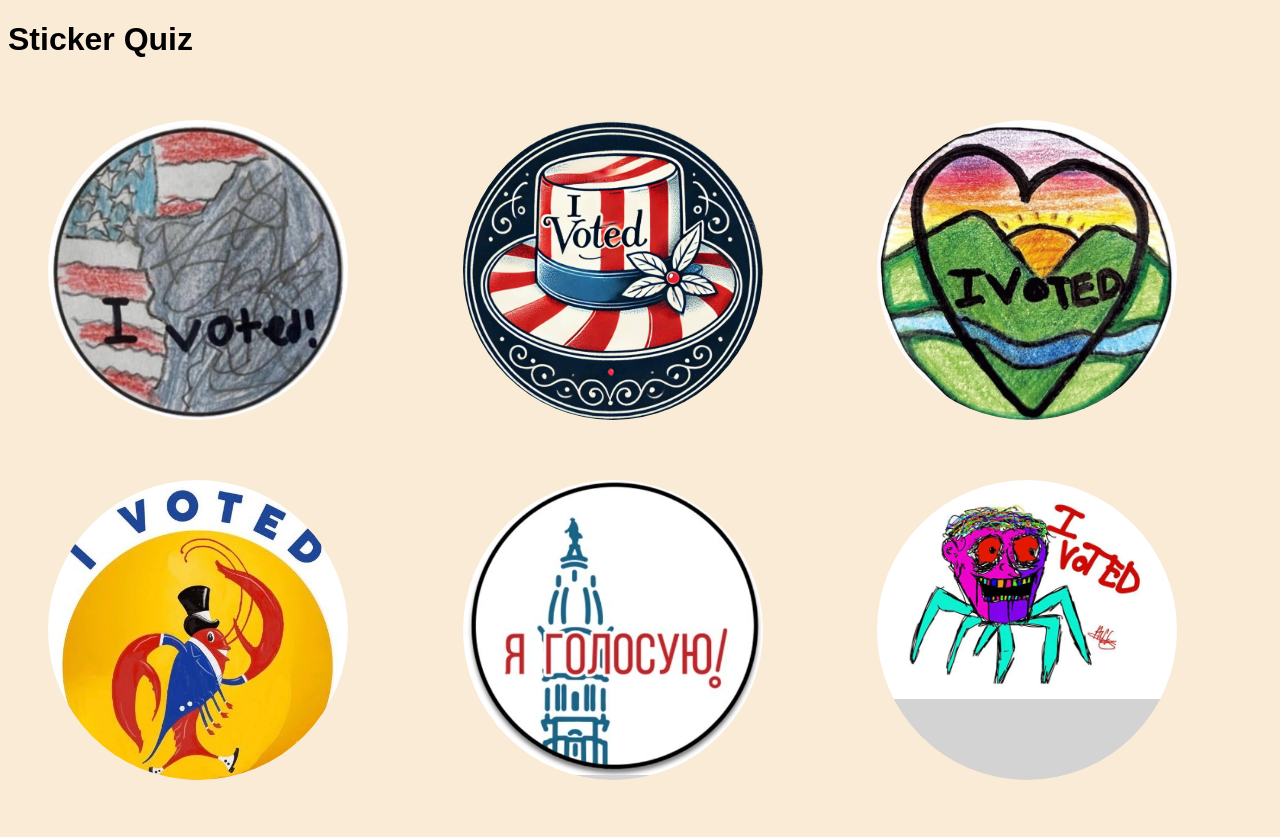
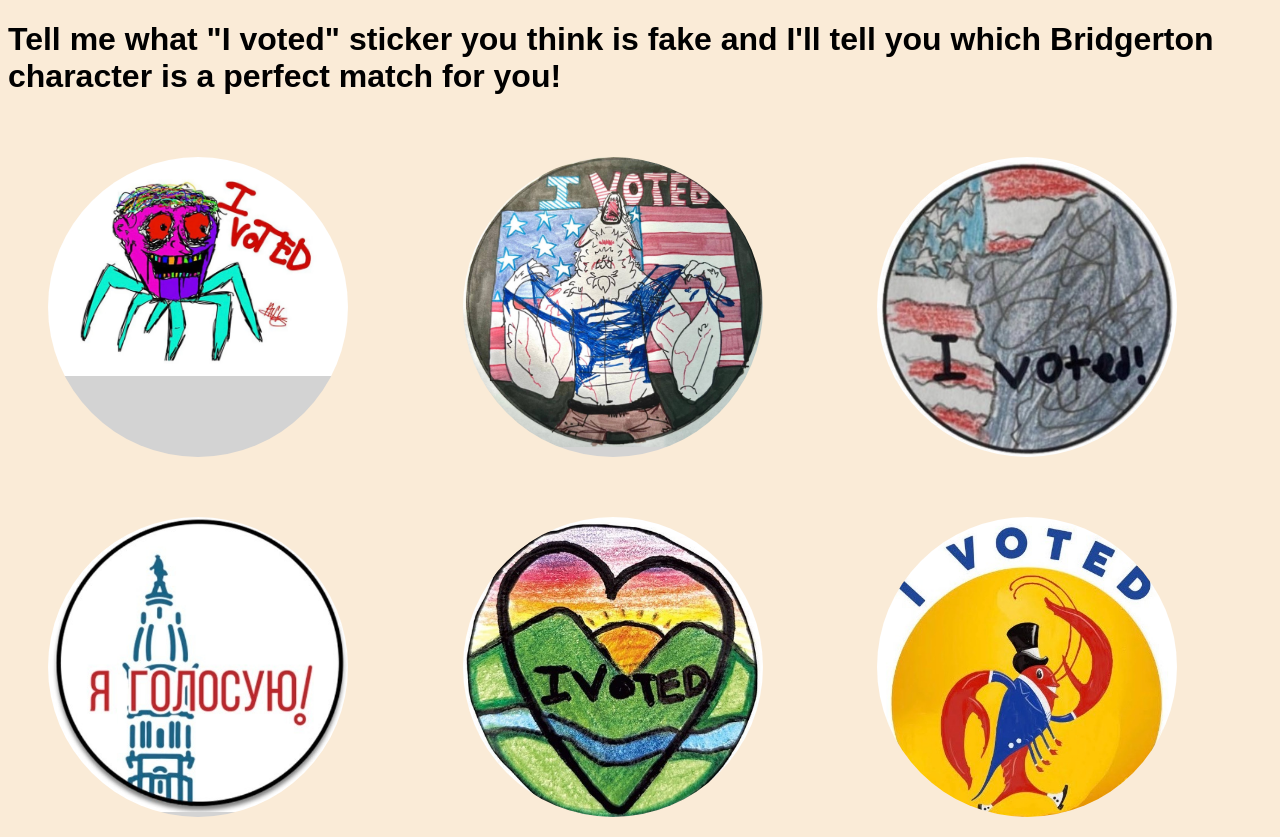
Before and after one commit to enricovolpato/voted_quiz, a plain HTML site: page index.html in a window 1280 px wide. Shown: the top 837 px of the page. Drawn offline with Linux system fonts and the light colour scheme.

Commit message:
corrected

```diff
--- a/index.html
+++ b/index.html
@@ -83,14 +83,15 @@
 
 <body>
 
-    <h1>Sticker Quiz</h1>
+    <h1>Tell me what "I voted" sticker you think is fake and I'll tell you which Bridgerton character is a perfect match for
+    you!</h1>
 
     <div class="grid-container">
 
         <div class="flip-card grid-item">
             <div class="flip-card-inner">
                 <div class="flip-card-front">
-                    <img src="photos/blue.jpeg" alt="Blue" style="">
+                    <img src="photos/spider.jpeg" alt="Blue" style="">
                 </div>
                 <div class="flip-card-back">
                     <h1>Eloise Bridgerton</h1>
@@ -105,7 +106,7 @@
         <div class="flip-card grid-item">
             <div class="flip-card-inner">
                 <div class="flip-card-front">
-                    <img src="photos/hat.jpeg" alt="Blue" style="">
+                    <img src="photos/werewolf.jpeg" alt="Blue" style="">
                 </div>
                 <div class="flip-card-back">
                     <h1>Anthony Bridgerton</h1>
@@ -119,7 +120,7 @@
         <div class="flip-card grid-item">
             <div class="flip-card-inner">
                 <div class="flip-card-front">
-                    <img src="photos/heart.jpeg" alt="Blue" style="">
+                    <img src="photos/blue.jpeg" alt="Blue" style="">
                 </div>
                 <div class="flip-card-back">
                     <h1>Benedict Bridgerton</h1>
@@ -133,7 +134,7 @@
         <div class="flip-card grid-item">
             <div class="flip-card-inner">
                 <div class="flip-card-front">
-                    <img src="photos/lobster.jpeg" alt="Blue" style="">
+                    <img src="photos/russian.jpeg" alt="Blue" style="">
                 </div>
                 <div class="flip-card-back">
                     <h1>Daphne Bridgerton</h1>
@@ -147,7 +148,7 @@
         <div class="flip-card grid-item">
             <div class="flip-card-inner">
                 <div class="flip-card-front">
-                    <img src="photos/russian.jpeg" alt="Blue" style="">
+                    <img src="photos/heart.jpeg" alt="Blue" style="">
                 </div>
                 <div class="flip-card-back">
                     <h1>Penelope Featherington</h1>
@@ -161,7 +162,7 @@
         <div class="flip-card grid-item">
             <div class="flip-card-inner">
                 <div class="flip-card-front">
-                    <img src="photos/spider.jpeg" alt="Blue" style="">
+                    <img src="photos/lobster.jpeg" alt="Blue" style="">
                 </div>
                 <div class="flip-card-back">
                     <h1>Colin Bridgerton</h1>
@@ -175,7 +176,7 @@
         <div class="flip-card grid-item">
             <div class="flip-card-inner">
                 <div class="flip-card-front">
-                    <img src="photos/werewolf.jpeg" alt="Blue" style="">
+                    <img src="photos/hat.jpeg" alt="Blue" style="">
                 </div>
                 <div class="flip-card-back">
                     <h1>Lady Danbury</h1>
```
